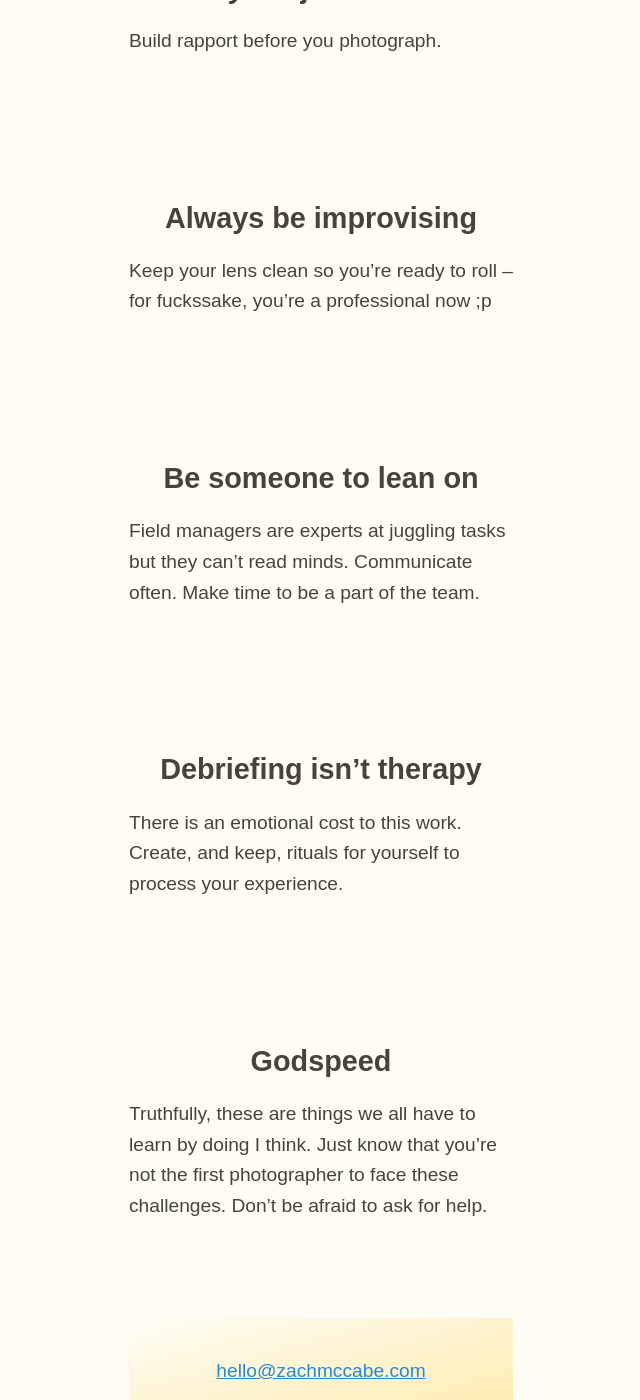
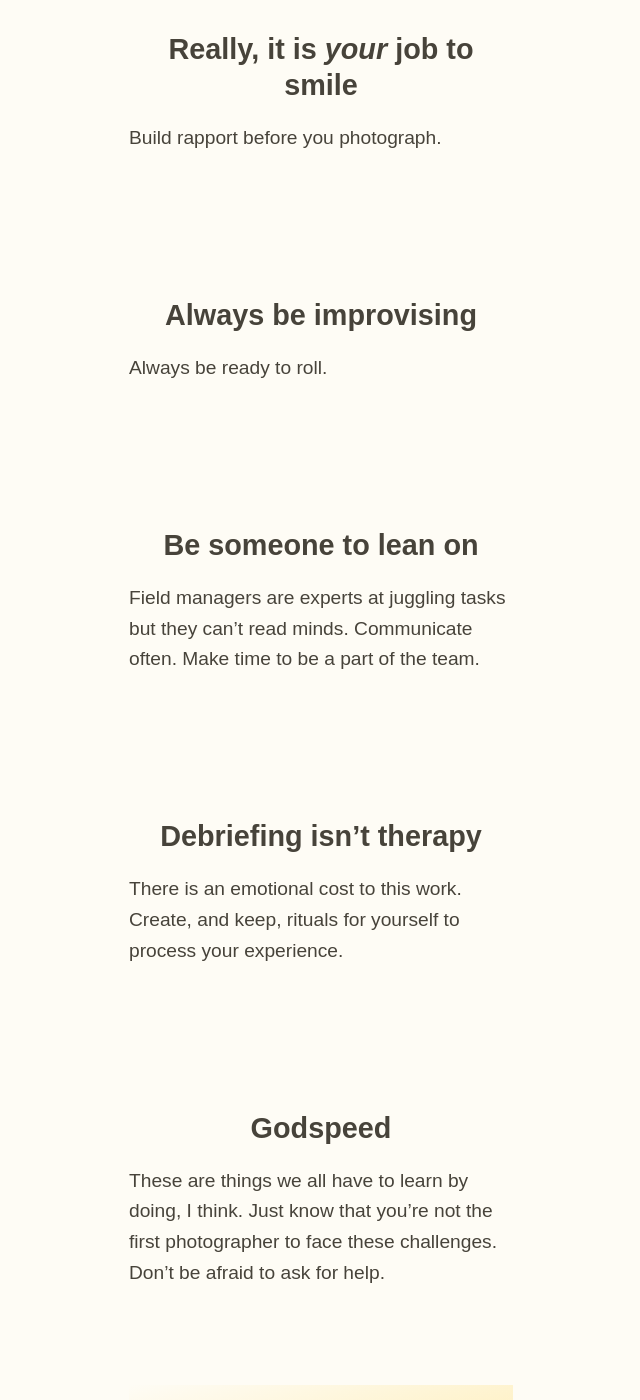
Before and after one commit to zachmccabe/zachmccabe.github.io, a Jekyll site: the page built from postcard.md, in a window 1280 px wide and 1400 px high, scrolled down 1285 px. Shown: the whole window, without its empty margins (319-959 px from the left). Built offline with Jekyll 4.4.1, drawn with Linux system fonts in a browser that asks for light colours; some of the changed text lies outside the part shown.

Commit message:
Update postcard.md

```diff
--- a/postcard.md
+++ b/postcard.md
@@ -1,15 +1,14 @@
 ---
 layout: kaoliang3_article
-title: Postcard to an NGO Photographer
-date: 2019/04/01
+title: Postcards to a young NGO Photographer
+date: 2019/08/28
 description: Notes to my younger self
-cta: <a href="mailto:hello@zachmccabe.com">hello@zachmccabe.com</a>
+cta: What did I miss? <a href="mailto:hello@zachmccabe.com">hello@zachmccabe.com</a>
 
 ---
 
 
-_Notes to my younger self._
-
+_Notes to my younger self. I was so arrogant it's doubtful I would've read this… but you are welcome to it!_
 
 
 ## Brass tacks, tactfully
@@ -30,7 +29,7 @@
 
 
 
-## It's *your* job to smile
+## Really, it is *your* job to smile
 
 Build rapport before you photograph.
 
@@ -38,7 +37,7 @@
 
 ## Always be improvising
 
-Keep your lens clean so you're ready to roll – for fuckssake, you're a professional now ;p
+Always be ready to roll.
 
 
 
@@ -57,4 +56,4 @@
 
 ## Godspeed
 
-Truthfully, these are things we all have to learn by doing I think. Just know that you're not the first photographer to face these challenges. Don't be afraid to ask for help.
+These are things we all have to learn by doing, I think. Just know that you're not the first photographer to face these challenges. Don't be afraid to ask for help.
```
